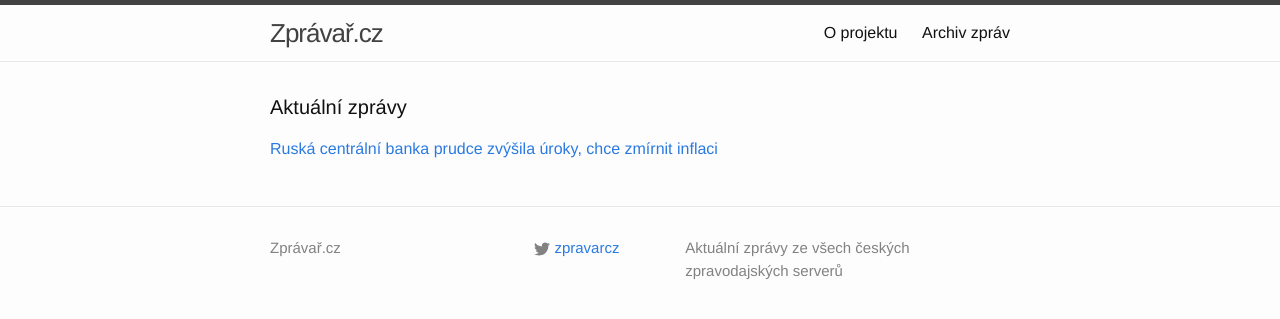
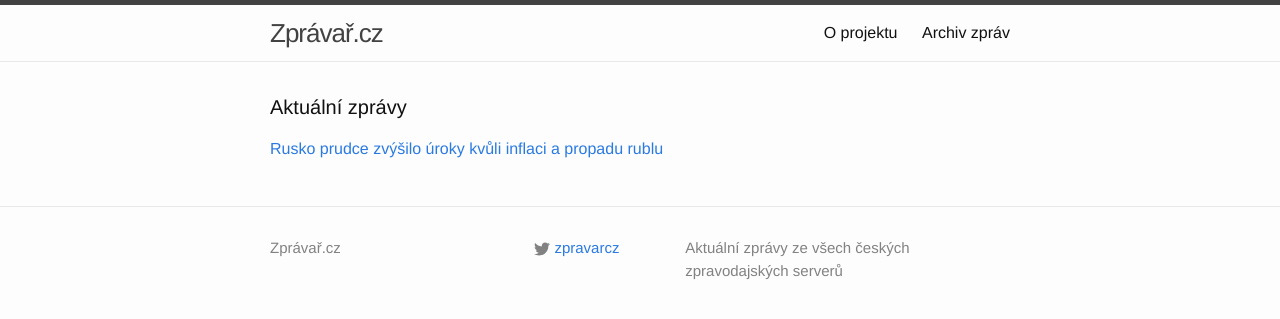
Before and after one commit to adliska/zpravar, a Jekyll site: the page built from index.html, in a window 1280 px wide. Shown: the top 319 px of the page. Built offline with Jekyll 4.4.1, drawn with Linux system fonts in a browser that asks for light colours.

Commit message:
zpravar news update

```diff
--- a/index.html
+++ b/index.html
@@ -5,9 +5,10 @@ layout: default
 <div class="home">
     <h1 class="page-heading">Aktuální zprávy</h1>
 
-<p><a href="javascript:;" onclick="toggle_visibility('zpravy0')">Ruská centrální banka prudce zvýšila úroky, chce zmírnit inflaci</a></p>
+<p><a href="javascript:;" onclick="toggle_visibility('zpravy0')">Rusko prudce zvýšilo úroky kvůli inflaci a propadu rublu</a></p>
 <div id="zpravy0" style="display:none">
 <ul>
+<li><a href=http://www.novinky.cz/zahranicni/evropa/356453-rusko-prudce-zvysilo-uroky-kvuli-inflaci-a-propadu-rublu.html>Rusko prudce zvýšilo úroky kvůli inflaci a propadu rublu - www.novinky.cz</a></li>
 <li><a href=http://www.financninoviny.cz/zpravodajstvi/zpravy/ruska-centralni-banka-prudce-zvysila-uroky-chce-zmirnit-inflaci/1159349>Ruská centrální banka prudce zvýšila úroky, chce zmírnit inflaci - www.financninoviny.cz</a></li>
 <li><a href=http://ekonomika.idnes.cz/rusko-rubl-inflace-0n5-/eko-zahranicni.aspx?c=A141215_235607_eko-zahranicni_aha>Rusko prudce zvýšilo úrokové sazby, snaží se zachránit padající rubl - ekonomika.idnes.cz</a></li>
 <li><a href=http://echo24.cz/a/w5DGW>Rusko se snaží zachránit rubl. Základní úroky prudce stouply na 17 % - echo24.cz</a></li>
```
